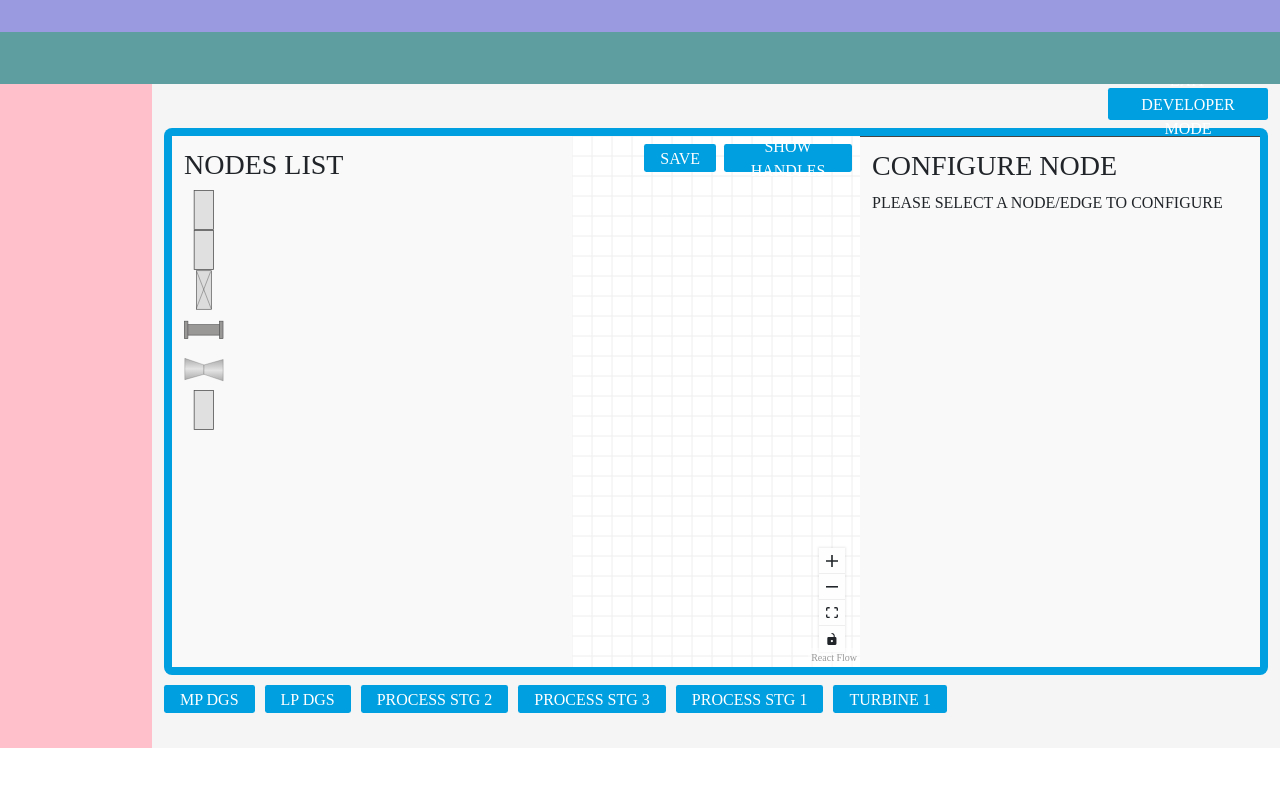
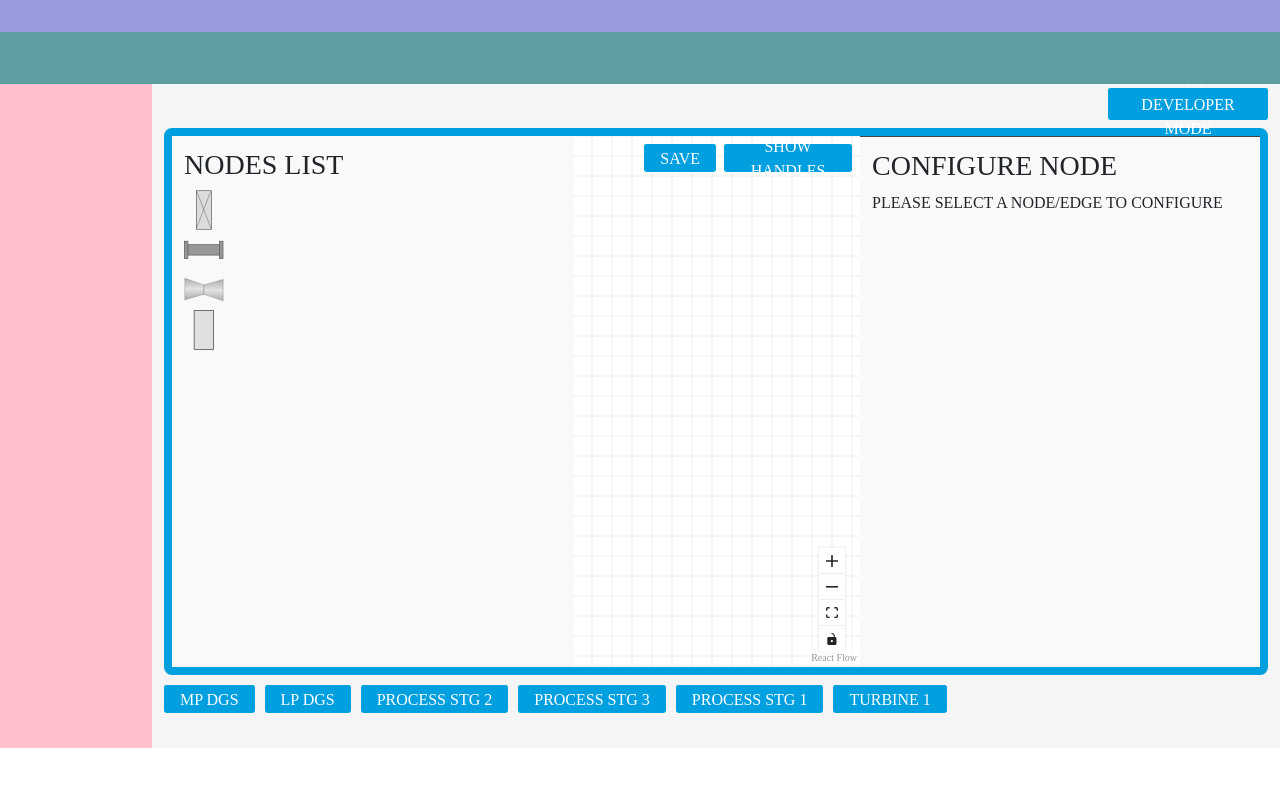
Before and after one commit to dhirajavasthi01/React-flow, a React (Vite) app: page /network in a window 1280 px wide. Shown: the top 786 px of the page. Built offline with nearby package versions, Linux system fonts and the light colour scheme; the HTML template or start-up script is replaced by a standard one.

Commit message:
Removed unused code

```diff
--- a/src/components/flow/Flow.jsx
+++ b/src/components/flow/Flow.jsx
@@ -35,8 +35,7 @@ import {
   updateConfigAtom,
 } from '../../pages/network/store';
 
-import BoilerNode from './nodes/Boilder';
-import MpNode from './nodes/MpNode';
+
 import BearingNode from './nodes/Bearing';
 import CouplingNode from './nodes/Coupling';
 import CompressorNode from './nodes/Compressor';
@@ -58,8 +57,6 @@ const initialFlowData = {}
 // };
 // Define custom node types
 const nodeTypes = {
-  mpNode: MpNode,
-  boilerNode: BoilerNode,
   bearingNode: BearingNode,
   couplingNode: CouplingNode,
   compressorNode: CompressorNode,
--- a/src/components/flow/NodeCongigurator.jsx
+++ b/src/components/flow/NodeCongigurator.jsx
@@ -19,16 +19,12 @@ import {
     updateConfigAtom,
     subSystemListAtom,
 } from '../../pages/network/store'
-import { BoilerNodeFieldConfig } from './nodes/Boilder'
-import { MpNodeFieldConfig } from './nodes/MpNode'
 import { BearingNodeFieldConfig } from './nodes/Bearing'
 import { CouplingNodeFieldConfig } from './nodes/Coupling'
 import { CompressorNodeFieldConfig } from './nodes/Compressor'
 import { BoxNodeFieldConfig } from './nodes/Box'
 
 const nodeTypesConfig = {
-    'mp-node': MpNodeFieldConfig,
-    'boiler-node': BoilerNodeFieldConfig,
     'bearing-node': BearingNodeFieldConfig,
     'coupling-node': CouplingNodeFieldConfig,
     'compressor-node': CompressorNodeFieldConfig,
--- a/src/components/flow/NodesList.jsx
+++ b/src/components/flow/NodesList.jsx
@@ -21,8 +21,6 @@ import { CompressorNodeConfig } from './nodes/Compressor';
 import { BoxNodeConfig } from './nodes/Box';
 
 // SVG Imports (🔁 Update these paths based on your actual structure)
-import BoilerSvg from '../../assets/ADFP SVG/Box.svg';
-import MpNodeSvg from '../../assets/ADFP SVG/Box.svg';
 import BearingNodeSvg from '../../assets/ADFP SVG/Compressor Bearing.svg';
 import CouplingNodeSvg from '../../assets/ADFP SVG/Coupling.svg';
 import CompressorNodeSvg from '../../assets/ADFP SVG/Compressor Config 1.svg';
@@ -31,8 +29,6 @@ import BoxNodeSvg from '../../assets/ADFP SVG/Box.svg';
 
 // Add SVG references to each node
 export const allNodes = [
-  { ...BoilerNodeConfig, svg: BoilerSvg },
-  { ...MpNodeConfig, svg: MpNodeSvg },
   { ...BearingNodeConfig, svg: BearingNodeSvg },
   { ...CouplingNodeConfig, svg: CouplingNodeSvg },
   { ...CompressorNodeConfig, svg: CompressorNodeSvg },
```
